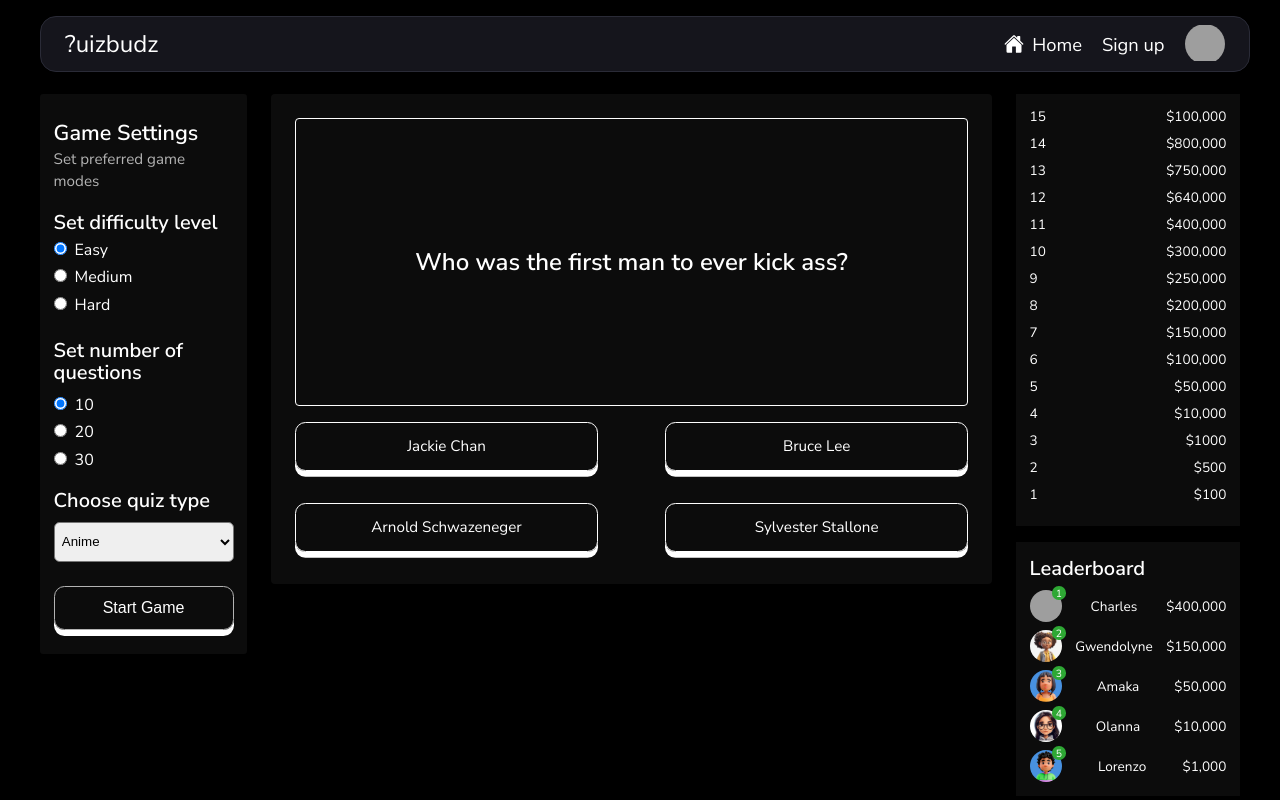
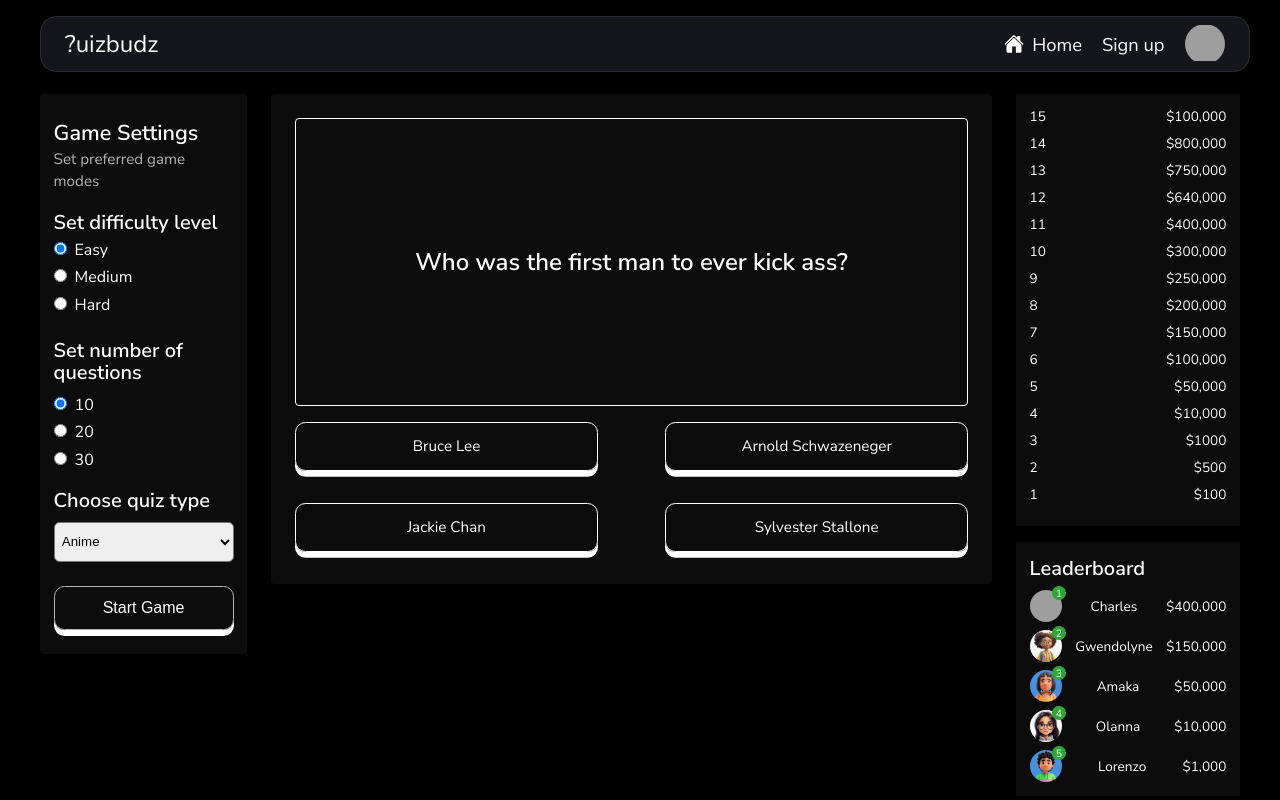
Before and after one commit to Ginikachuqu/QuizBuds, a Vue app: page /game in a window 1280 px wide. Built offline with nearby package versions, Linux system fonts and the light colour scheme; no server answers; grey boxes are pictures that could not be loaded.

Commit message:
Created shuffle function to randomize option buttons

```diff
--- a/src/views/Gamepage/Gamepage.vue
+++ b/src/views/Gamepage/Gamepage.vue
@@ -62,7 +62,7 @@
             <div class="middle__pane">
                 <div class="middle__pane-inner">
                     <div class="question__display">
-                        <h2>{{ currentQuestion }}</h2>
+                        <h2 v-html="currentQuestion"></h2>
                     </div>
                     <div class="options__container">
                         <ul>
@@ -163,6 +163,19 @@ const cashReward = ref([{
     const currentQuestionIndex = ref(0)
     const answered = ref(false)
 
+    const shuffleOptions = (optionsArray) => {
+        for (let i = optionsArray.length -1; i > 0; i--) {
+            const j = Math.floor(Math.random() * (i + 1))
+
+            const temp = optionsArray[i]
+            optionsArray[i] = optionsArray[j]
+            optionsArray[j] = temp
+        }
+
+        console.log(optionsArray)
+        return optionsArray
+    }
+
     // Get the current Question
     const currentQuestion = computed(() => questionsData.value.results[currentQuestionIndex.value].question)
     const options = computed(() => {
@@ -170,7 +183,9 @@ const cashReward = ref([{
 
         const incorrect_answers = questionsData.value.results[currentQuestionIndex.value].incorrect_answers
 
-        return [correct_answer, ...incorrect_answers]
+        const optionsList = [correct_answer, ...incorrect_answers]
+
+        return shuffleOptions(optionsList)
     })
 
     const selectedOption = ref(null)
```
